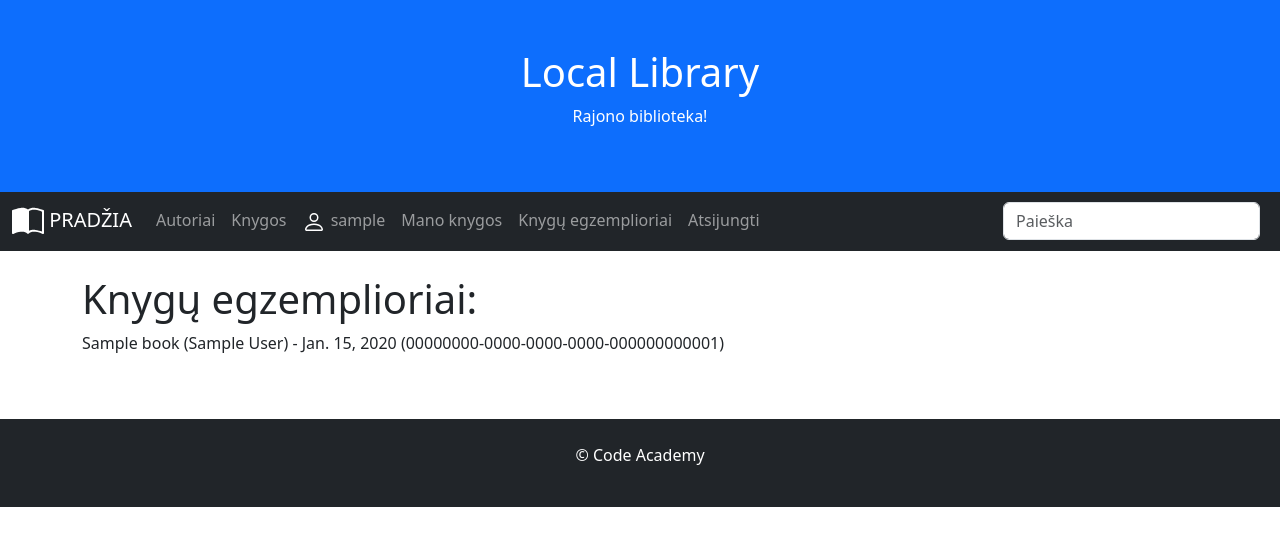
After one commit to DonatasNoreika/library_20250210, a Django app: page /library/instances/ in a window 1280 px wide. The commit adds this page. Shown: the top 546 px of the page. Run offline with Django 5.2, Linux system fonts and the light colour scheme; a user stored in the database is signed in; tables that the repository leaves empty hold one stand-in row (values such as "Sample post").

Commit message:
10: +Sukurtas meniu, kuriame atvaizduojami visi knygų egzemplioriai. Jie matomi tik vartotojui, kurio is_employee laukas yra True

```diff
--- a/mysite/library/models.py
+++ b/mysite/library/models.py
@@ -9,6 +9,7 @@
 class Profile(models.Model):
     user = models.OneToOneField(to=User, on_delete=models.CASCADE)
     photo = models.ImageField(verbose_name="Nuotrauka", upload_to="profile_pics", default="profile_pics/default.png")
+    is_employee = models.BooleanField(verbose_name="Ar darbuotojas", default=False)
 
     def __str__(self):
         return f"{self.user.username} profilis"
--- a/mysite/library/templates/base.html
+++ b/mysite/library/templates/base.html
@@ -48,6 +48,11 @@
                 <li class="nav-item">
                     <a class="nav-link" href="{% url 'mycopies' %}">Mano knygos</a>
                 </li>
+                {% if user.profile.is_employee %}
+                <li class="nav-item">
+                    <a class="nav-link" href="{% url 'instances' %}">Knygų egzemplioriai</a>
+                </li>
+                {% endif %}
                 <li class="nav-item">
                     <form method="post" action="{% url 'logout' %}">
                         {% csrf_token %}
--- /dev/null
+++ b/mysite/library/templates/instances.html
@@ -0,0 +1,10 @@
+{% extends "base.html" %}
+
+{% block "title" %}Egzemplioriai{% endblock %}
+
+{% block "content" %}
+<h1>Knygų egzemplioriai:</h1>
+{% for instance in instances %}
+<p>{{ instance.book }} - {{ instance.due_back }} ({{ instance.uuid }})</p>
+{% endfor %}
+{% endblock %}
--- a/mysite/library/urls.py
+++ b/mysite/library/urls.py
@@ -11,4 +11,5 @@ urlpatterns = [
     path('search/', views.search, name="search"),
     path('register/', views.register, name="register"),
     path('profile/', views.profile, name="profile"),
+    path('instances/', views.BookInstanceListView.as_view(), name="instances"),
 ]
--- a/mysite/library/views.py
+++ b/mysite/library/views.py
@@ -4,7 +4,7 @@ from .models import Book, BookInstance, Author
 from django.views import generic
 from django.core.paginator import Paginator
 from django.db.models import Q
-from django.contrib.auth.mixins import LoginRequiredMixin
+from django.contrib.auth.mixins import LoginRequiredMixin, UserPassesTestMixin
 from django.contrib.auth.models import User
 from django.contrib import messages
 from django.contrib.auth import password_validation
@@ -157,3 +157,12 @@ def profile(request):
         "p_form": ProfileUpdateForm(instance=request.user.profile),
     }
     return render(request, template_name="profile.html", context=context)
+
+
+class BookInstanceListView(LoginRequiredMixin, UserPassesTestMixin, generic.ListView):
+    model = BookInstance
+    template_name = "instances.html"
+    context_object_name = "instances"
+
+    def test_func(self):
+        return self.request.user.profile.is_employee
```
